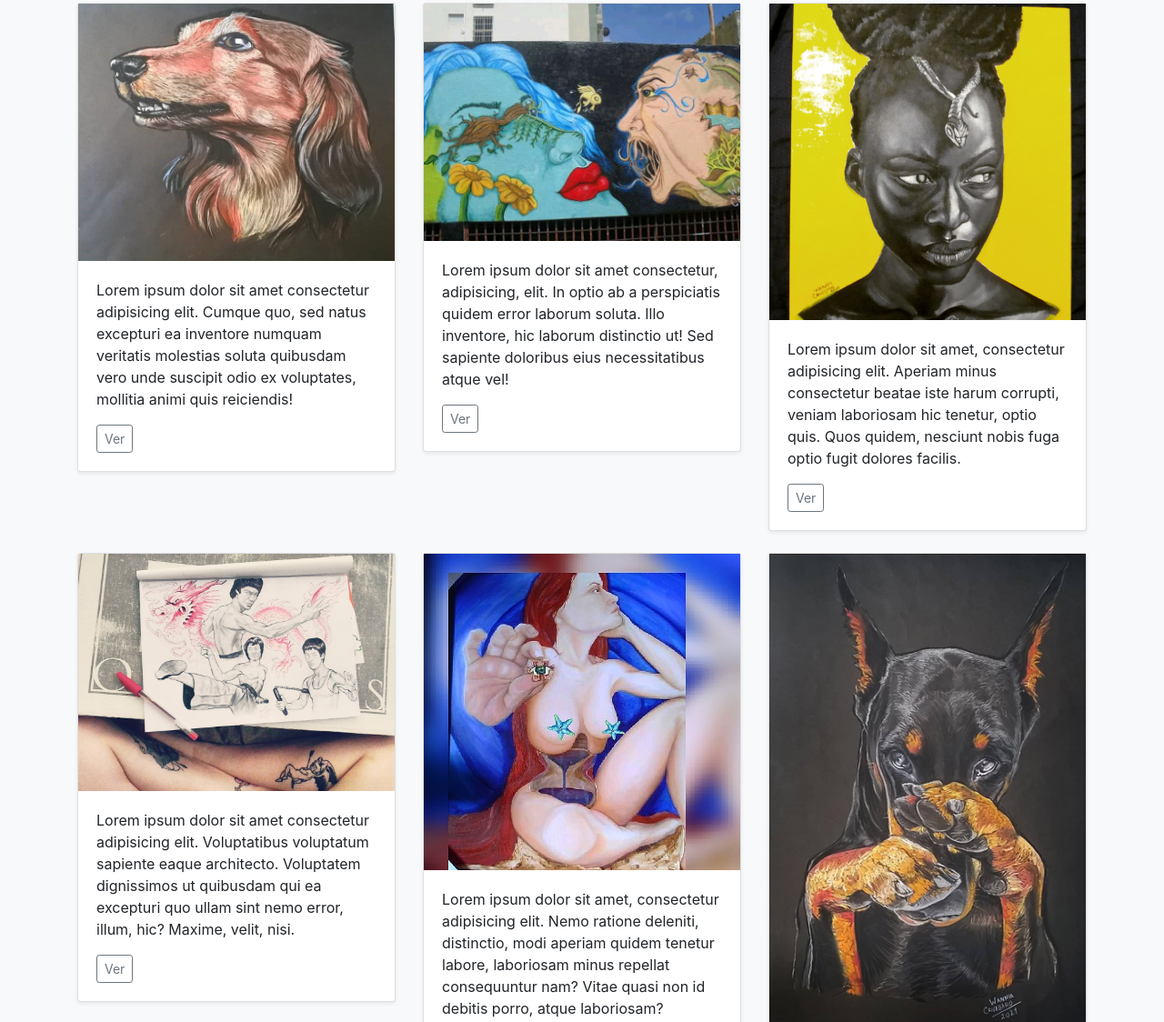
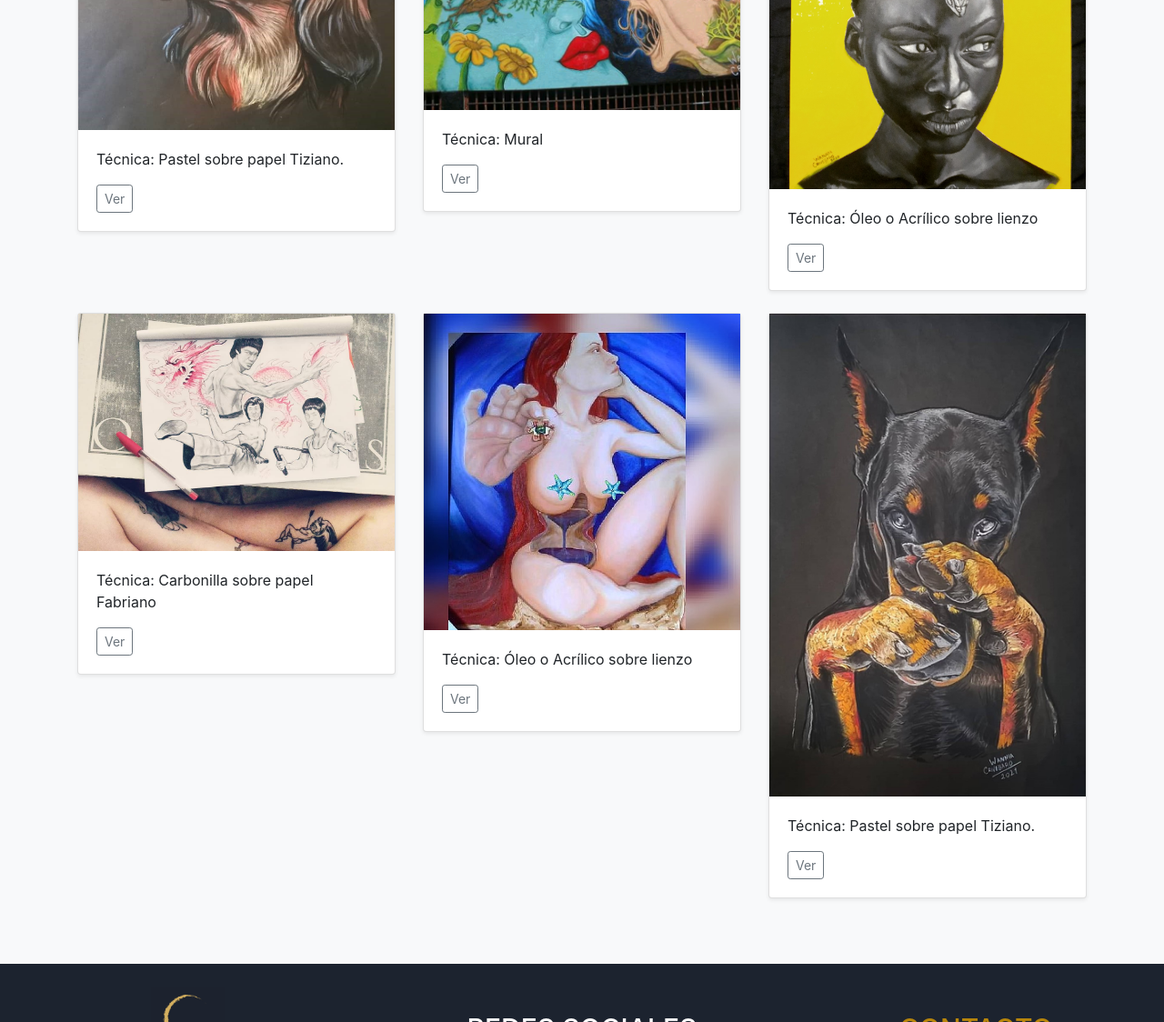
Before and after one commit to RenzoCicoira/Estudio_de_arte_sass, a website: page pages/galeria.html in a window 1280 px wide. Shown: the part 1117-2241 px from the top of the page at 91% size. Drawn offline with nearby package versions, Linux system fonts and the light colour scheme.

Commit message:
cambiando texto de Galeria

```diff
--- a/pages/galeria.html
+++ b/pages/galeria.html
@@ -103,7 +103,7 @@
           <div class="card mb-4 shadow-sm">
             <img src="../assets/img/perroKarol.jpg" alt="" class="fotoGaleria">
             <div class="card-body">
-              <p class="card-text">Lorem, ipsum, dolor sit amet consectetur adipisicing elit. Autem ipsa explicabo sunt dolore debitis, nisi, possimus exercitationem commodi, doloremque obcaecati consequatur iure odio. Reiciendis, molestias? Earum tenetur, qui odio expedita!</p>
+              <p class="card-text">Técnica: Pastel sobre papel Tiziano.</p>
               <div class="d-flex justify-content-between align-items-center">
                 <div class="btn-group">
                   <a href="../assets/img/perroKarol.jpg">
@@ -119,7 +119,7 @@
             <img src="../assets/img/Cerati.jpg" alt="cerati" class="fotoGaleria">
 
             <div class="card-body">
-              <p class="card-text">Lorem ipsum dolor sit amet consectetur adipisicing elit. Dolor, corporis. Nihil deleniti a voluptatem, tempora officia, quasi adipisci molestiae perspiciatis est debitis expedita cum nesciunt praesentium voluptates! Laudantium, delectus, alias.</p>
+              <p class="card-text">Técnica: Óleo o Acrílico sobre lienzo</p>
               <div class="d-flex justify-content-between align-items-center">
                 <div class="btn-group">
                   <a href="../assets/img/Cerati.jpg"><button type="button" class="btn btn-sm btn-outline-secondary">Ver</button></a>
@@ -133,7 +133,7 @@
             <img src="../assets/img/perrito.jpg" alt="" class="fotoGaleria">
 
             <div class="card-body">
-              <p class="card-text">Lorem ipsum, dolor sit amet consectetur, adipisicing elit. Ipsam maiores explicabo architecto magnam at labore pariatur hic aut aliquam odit commodi, tempora alias amet. Accusamus ea facilis sit. Voluptas, fuga?</p>
+              <p class="card-text">Técnica: Pastel sobre papel Tiziano.</p>
               <div class="d-flex justify-content-between align-items-center">
                 <div class="btn-group">
                   <a href="../assets/img/perrito.jpg"><button type="button" class="btn btn-sm btn-outline-secondary">Ver</button></a>
@@ -148,7 +148,7 @@
             <img src="../assets/img/salchicha.jpg" alt="" class="fotoGaleria">
 
             <div class="card-body">
-              <p class="card-text">Lorem ipsum dolor sit amet consectetur adipisicing elit. Cumque quo, sed natus excepturi ea inventore numquam veritatis molestias soluta quibusdam vero unde suscipit odio ex voluptates, mollitia animi quis reiciendis!</p>
+              <p class="card-text">Técnica: Pastel sobre papel Tiziano.</p>
               <div class="d-flex justify-content-between align-items-center">
                 <div class="btn-group">
                   <a href="../assets/img/salchicha.jpg"><button type="button" class="btn btn-sm btn-outline-secondary">Ver</button></a>
@@ -162,7 +162,7 @@
             <img src="../assets/img/mural.jpg" alt="" class="fotoGaleria">
 
             <div class="card-body">
-              <p class="card-text">Lorem ipsum dolor sit amet consectetur, adipisicing, elit. In optio ab a perspiciatis quidem error laborum soluta. Illo inventore, hic laborum distinctio ut! Sed sapiente doloribus eius necessitatibus atque vel!</p>
+              <p class="card-text">Técnica: Mural</p>
               <div class="d-flex justify-content-between align-items-center">
                 <div class="btn-group">
                   <a href="../assets/img/mural.jpg"><button type="button" class="btn btn-sm btn-outline-secondary">Ver</button></a>
@@ -176,7 +176,7 @@
             <img src="../assets/img/princesa.jpg" alt="" class="fotoGaleria">
 
             <div class="card-body">
-              <p class="card-text">Lorem ipsum dolor sit amet, consectetur adipisicing elit. Aperiam minus consectetur beatae iste harum corrupti, veniam laboriosam hic tenetur, optio quis. Quos quidem, nesciunt nobis fuga optio fugit dolores facilis.</p>
+              <p class="card-text">Técnica: Óleo o Acrílico sobre lienzo</p>
               <div class="d-flex justify-content-between align-items-center">
                 <div class="btn-group">
                   <a href="../assets/img/princesa.jpg"><button type="button" class="btn btn-sm btn-outline-secondary">Ver</button></a>
@@ -191,7 +191,7 @@
             <img src="../assets/img/bruceLee.jpg" alt="" class="fotoGaleria">
 
             <div class="card-body">
-              <p class="card-text">Lorem ipsum dolor sit amet consectetur adipisicing elit. Voluptatibus voluptatum sapiente eaque architecto. Voluptatem dignissimos ut quibusdam qui ea excepturi quo ullam sint nemo error, illum, hic? Maxime, velit, nisi.</p>
+              <p class="card-text">Técnica: Carbonilla sobre papel Fabriano</p>
               <div class="d-flex justify-content-between align-items-center">
                 <div class="btn-group">
                   <a href="../assets/img/bruceLee.jpg"><button type="button" class="btn btn-sm btn-outline-secondary">Ver</button></a>
@@ -206,7 +206,7 @@
             <img src="../assets/img/autoretrato.jpg" alt="" class="fotoGaleria">
 
             <div class="card-body">
-              <p class="card-text">Lorem ipsum dolor sit amet, consectetur adipisicing elit. Nemo ratione deleniti, distinctio, modi aperiam quidem tenetur labore, laboriosam minus repellat consequuntur nam? Vitae quasi non id debitis porro, atque laboriosam?</p>
+              <p class="card-text">Técnica: Óleo o Acrílico sobre lienzo</p>
               <div class="d-flex justify-content-between align-items-center">
                 <div class="btn-group">
                   <a href="../assets/img/autoretrato.jpg"><button type="button" class="btn btn-sm btn-outline-secondary">Ver</button></a>
@@ -220,7 +220,7 @@
             <img src="../assets/img/doberman.jpg" alt="" class="fotoGaleria">
 
             <div class="card-body">
-              <p class="card-text">Lorem ipsum dolor sit amet consectetur adipisicing, elit. Deserunt voluptatem et illo culpa illum officia magnam commodi non excepturi in labore unde obcaecati, cum vero eius similique ipsam, beatae corporis.</p>
+              <p class="card-text">Técnica: Pastel sobre papel Tiziano.</p>
               <div class="d-flex justify-content-between align-items-center">
                 <div class="btn-group">
                   <a href="../assets/img/doberman.jpg"><button type="button" class="btn btn-sm btn-outline-secondary">Ver</button></a>
--- a/scss/_textosIndex.scss
+++ b/scss/_textosIndex.scss
@@ -38,7 +38,7 @@
 
 		@media only screen and (max-width: 768px) {
 			font-size: map-get($parrafos, mobile);
-			padding: 25px 25px;
+			padding: 10px 25px;
 		}
 	}
 }
```
Also changed, not shown: css/estilo.css.
